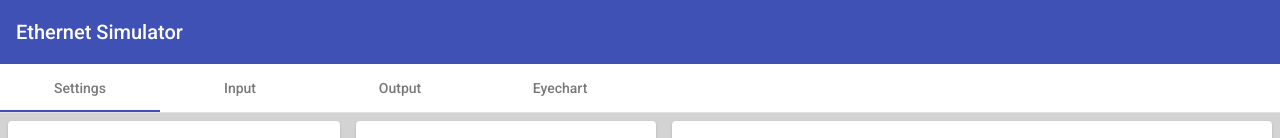
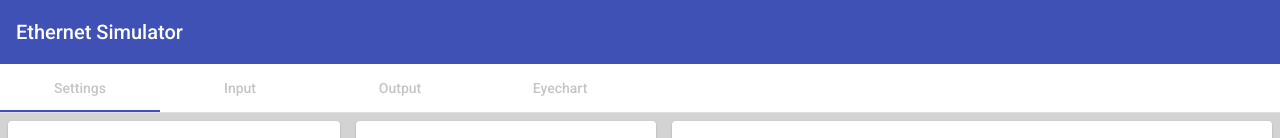
Before and after one commit to janmakar1/ethersim-angular, an Angular app: page /settings in a window 1280 px wide. Shown: the top 138 px of the page. Built offline with nearby package versions, Linux system fonts and the light colour scheme.

Commit message:
Tabs are abled after submit button is clicked
Information about abling tabs is in SettingsService as isFormSubmitted

```diff
--- a/src/app/app.component.html
+++ b/src/app/app.component.html
@@ -10,6 +10,7 @@
   *ngFor="let link of navLinks"
   [routerLink]="link.link"
   routerLinkActive #rla="routerLinkActive"
+  [disabled]="!service.isFormSubmitted()"
   [active]="rla.isActive">
     {{ link.label }}
   </a>
--- a/src/app/app.component.ts
+++ b/src/app/app.component.ts
@@ -1,4 +1,5 @@
 import { Component } from '@angular/core';
+import { SettingsService } from './settings.service';
 
 @Component({
   selector: 'app-root',
@@ -6,6 +7,9 @@ import { Component } from '@angular/core';
   styleUrls: ['./app.component.css']
 })
 export class AppComponent {
+
+  constructor(public service: SettingsService) { }
+
   title = 'ethersim-angular';
 
 //   links = ['Settings', 'Input', 'Output', 'Eyechart'];
--- a/src/app/settings-view/settings-view.component.ts
+++ b/src/app/settings-view/settings-view.component.ts
@@ -31,6 +31,7 @@ export class SettingsViewComponent implements OnInit {
   selectedGenerationMethod: number;
   inputSequence: Array<Number> = [];
   inputSequenceAsString: string = '';
+  formSubmmited: boolean;
 
 
   ngOnInit(): void {
@@ -38,10 +39,13 @@ export class SettingsViewComponent implements OnInit {
 
   submitForm(): void {
     console.log("clicked!!");
+    this.service.setFormSubmitted(true);
     this.service.setEthernetStandard(this.selectedEthernetStandard);
     // this.service.setUtpStandard(this.selectedUtpStandard);
     this.generateInputSequence();
     console.log(this.inputSequence);
+    this.service.setInputSequence(this.inputSequence);
+
   }
 
   private randomBit() {
--- a/src/app/settings.service.ts
+++ b/src/app/settings.service.ts
@@ -11,6 +11,8 @@ export class SettingsService {
 
   private _ethernetStandard: string;
   private _utpStandard: string;
+  private _isFormSubmitted: boolean;
+  private _inputSequence: Array<Number>;
 
   constructor() { }
 
@@ -29,6 +31,22 @@ export class SettingsService {
 
   public setUtpStandard(utpStandard: string) {
     this._utpStandard = utpStandard;
+  }
+
+  public isFormSubmitted() {
+    return this._isFormSubmitted;
+  }
+
+  public setFormSubmitted(formSubmitted: boolean) {
+    this._isFormSubmitted = formSubmitted;
+  }
+
+  public getInputSequence() {
+    return this._inputSequence;
+  }
+
+  public setInputSequence(inputSequence: Array<Number>) {
+    this._inputSequence = inputSequence;
   }
 
   // todo: based on the generation method create input string
```
